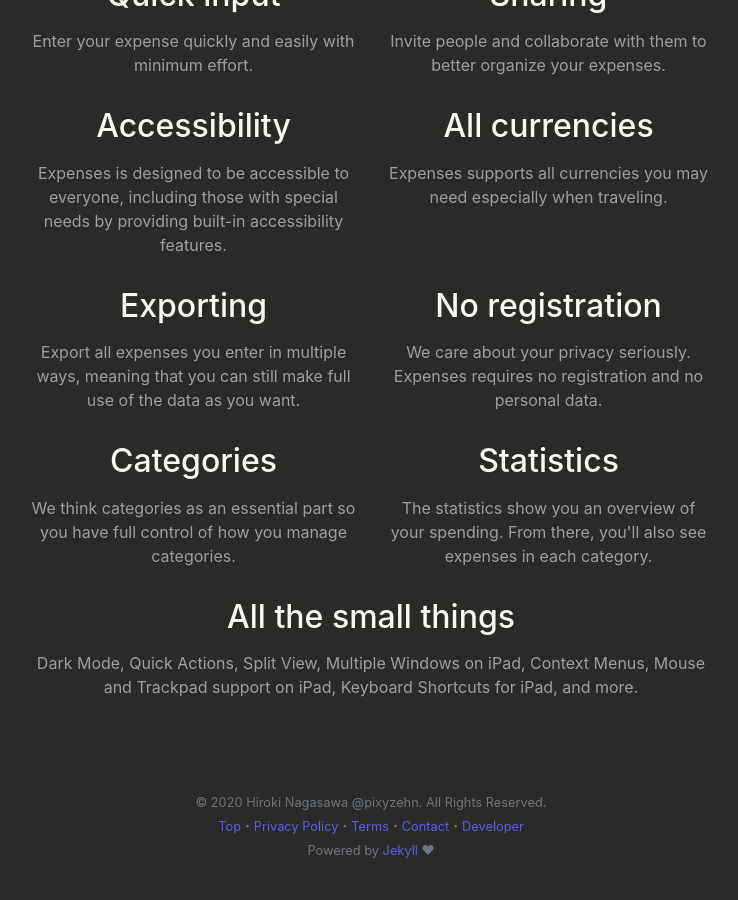
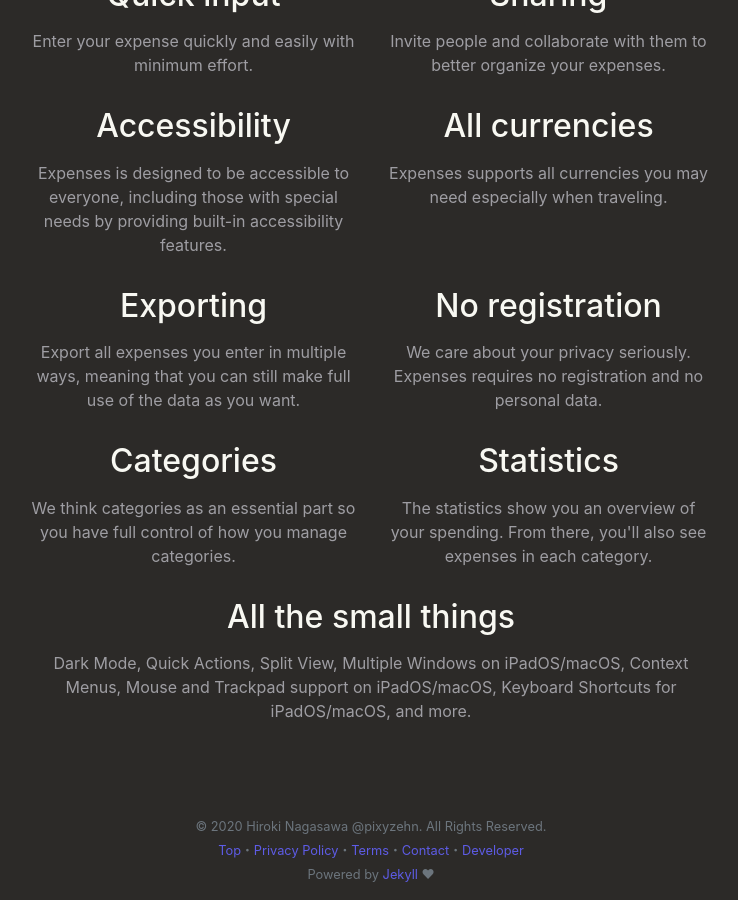
Before and after one commit to pixyzehn/pixyzehn.com, a Jekyll site: the page built from pages/expenses/expenses.md, in a window 1280 px wide and 900 px high, scrolled down 870 px. Shown: the whole window, without its empty margins (269-1007 px from the left). Built offline with Jekyll 4.4.1, drawn with Linux system fonts in a browser that asks for light colours; before the commit the page ends 1746 px from its top, so only the background shows below that.

Commit message:
Update expenses.html

```diff
--- a/_includes/expenses/expenses.html
+++ b/_includes/expenses/expenses.html
@@ -60,7 +60,7 @@
     <div class="row">
         <div class="col">
             <h2>All the small things</h2>
-            <p>Dark Mode, Quick Actions, Split View, Multiple Windows on iPad, Context Menus, Mouse and Trackpad support on iPad, Keyboard Shortcuts for iPad, and more.</p>
+            <p>Dark Mode, Quick Actions, Split View, Multiple Windows on iPadOS/macOS, Context Menus, Mouse and Trackpad support on iPadOS/macOS, Keyboard Shortcuts for iPadOS/macOS, and more.</p>
         </div>
     </div>
 </div>
```
